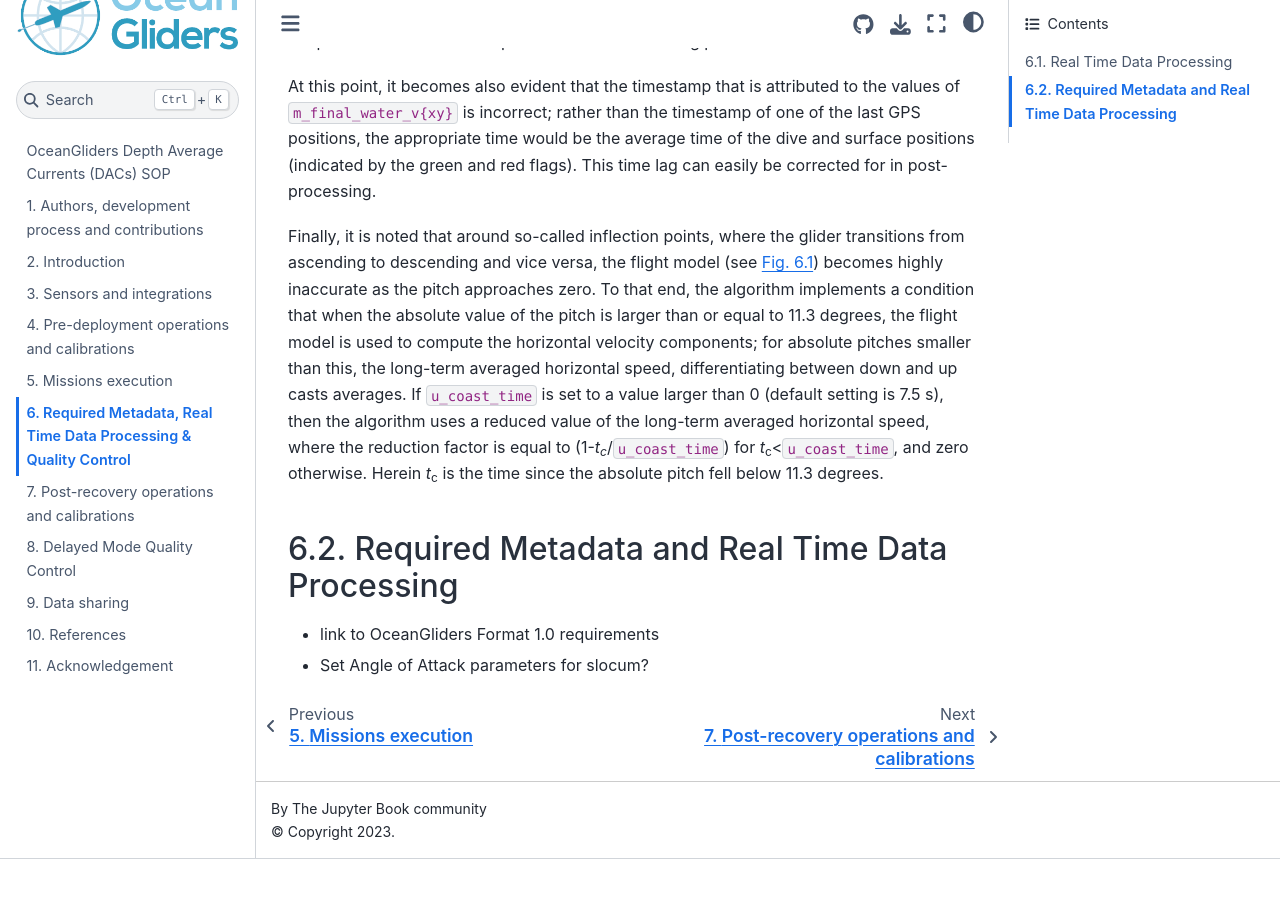
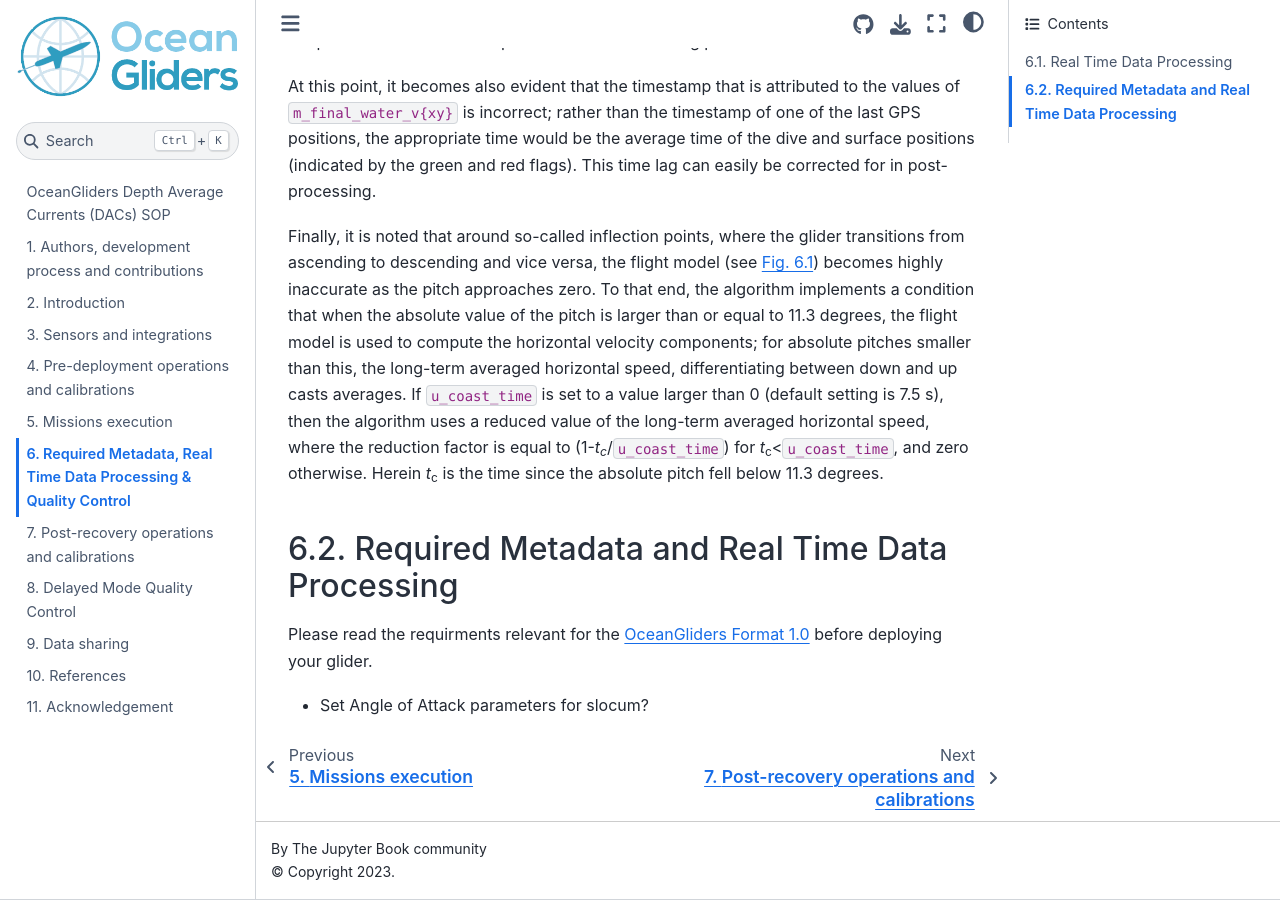
Before and after one commit to OceanGlidersCommunity/DepthAverageCurrents_SOP, a Jupyter Book: the page built from sections/DACs_rtqc.md, in a window 1280 px wide and 900 px high, scrolled down 3746 px. Built offline with Jupyter Book 1.0.4 settings and Sphinx 7.4.7 and the Sphinx Book theme 1.1.4, drawn with Linux system fonts in a browser that asks for light colours; before the commit the page ends 4605 px from its top, so only the background shows below that.

Commit message:
link: OceanGliders 1.0 repo
I suggest to link the OG1.0 repo here.

@callumrollo @vturpin maybe something you can try to do in all SOPs? It will help both SOPs and the adoption of OG1.0

I suggest to link to the repo as this name will likely not change compared to deployment links.
What do you think Callum?

```diff
--- a/sections/DACs_rtqc.md
+++ b/sections/DACs_rtqc.md
@@ -133,5 +133,6 @@ equal to (1-*t<sub>c</sub>*/`u_coast_time`) for
 
 ## Required Metadata and Real Time Data Processing
 
-- link to OceanGliders Format 1.0 requirements
+Please read the requirments relevant for the [OceanGliders Format 1.0](https://github.com/OceanGlidersCommunity/OG-format-user-manual) before deploying your glider.
+
 - Set Angle of Attack parameters for slocum?
```
